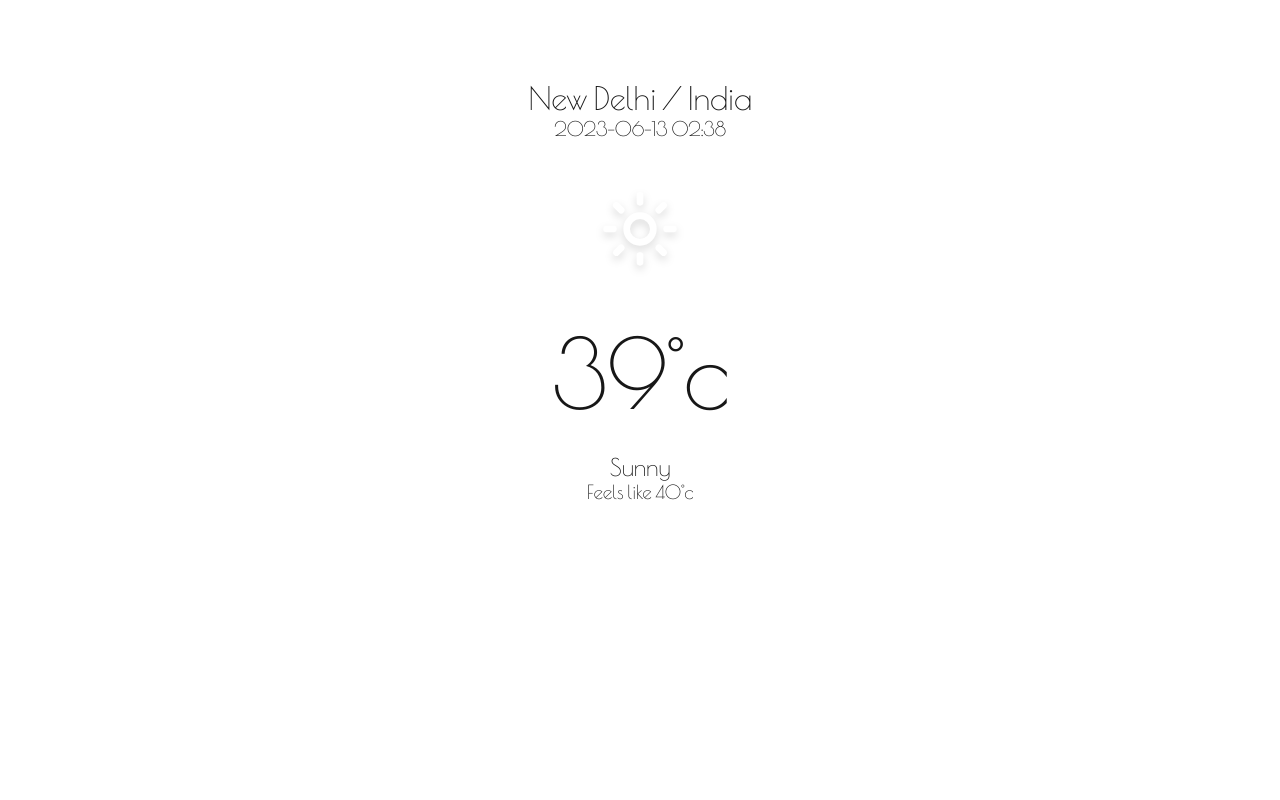
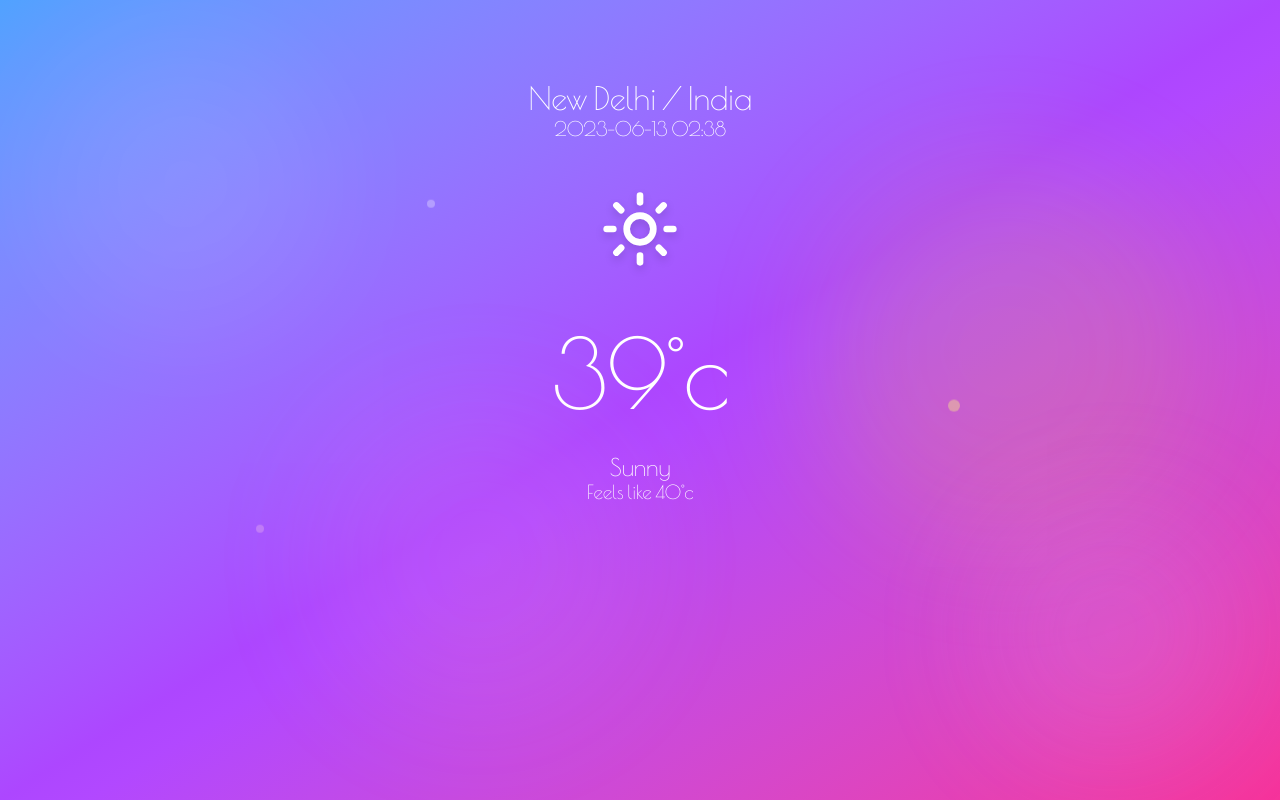
Before and after one commit to Faiq-Dogar/SkyCast, a Next.js app: page /weather in a window 1280 px wide. Built offline with nearby package versions, Linux system fonts and the light colour scheme.

Commit message:
Attractve bg and animations 14/June/2025

```diff
--- a/src/app/weather/page.tsx
+++ b/src/app/weather/page.tsx
@@ -58,24 +58,8 @@ const page = () => {
     useState<TemperatureResults | null>(null);
   const isMobile = useMediaQuery("(max-width:599px)");
 
-  const fetchWeather = async () => {
-    const url = `https://api.weatherstack.com/current?access_key=66348045735da7a91606194a47e44af9&query=${city}`;
-    const options = {
-      method: "GET",
-    };
-
-    try {
-      const response = await fetch(url, options);
-      const result = await response.json();
-      console.log(result);
-      setTemperatureResults(result);
-    } catch (error) {
-      console.error(error);
-    }
-  };
   useEffect(() => {
     setMounted(true);
-    // fetchWeather();
     setTemperatureResults({
       location: {
         name: "New Delhi",
@@ -126,8 +110,19 @@ const page = () => {
   if (!mounted) return null;
 
   return (
-    <div className="h-full min-h-screen pt-20 text-center font-thin relative overflow-hidden">
+    <div className="h-full min-h-screen bg-gradient-to-br from-blue-400 via-purple-500 to-pink-500 text-white pt-20 text-center font-thin relative overflow-hidden">
       {" "}
+      <div className="absolute inset-0 overflow-hidden">
+        <div className="absolute top-10 left-10 w-72 h-72 bg-white/10 rounded-full blur-3xl animate-pulse"></div>
+        <div className="absolute top-40 right-20 w-96 h-96 bg-yellow-300/20 rounded-full blur-3xl animate-pulse delay-1000"></div>
+        <div className="absolute bottom-20 left-1/4 w-80 h-80 bg-pink-300/15 rounded-full blur-3xl animate-pulse delay-2000"></div>
+        <div className="absolute bottom-10 right-10 w-64 h-64 bg-purple-300/20 rounded-full blur-3xl animate-pulse delay-500"></div>
+
+        {/* Floating particles */}
+        <div className="absolute top-1/4 left-1/3 w-2 h-2 bg-white/30 rounded-full animate-bounce delay-300"></div>
+        <div className="absolute top-1/2 right-1/4 w-3 h-3 bg-yellow-200/40 rounded-full animate-bounce delay-700"></div>
+        <div className="absolute bottom-1/3 left-1/5 w-2 h-2 bg-pink-200/30 rounded-full animate-bounce delay-1000"></div>
+      </div>
       {temperatureResults && (
         <>
           <Typography
```
Also changed, not shown: 1 other file (tests, documents, lock files or other folders).
